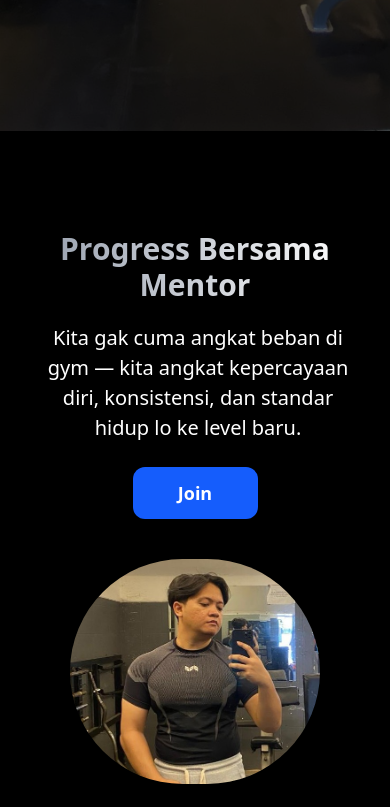
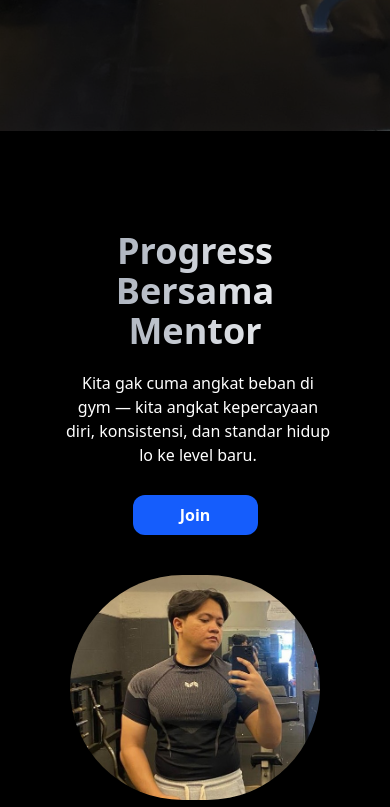
Before and after one commit to Reihannnn/drp-fitness, a React (Vite) app: page / in a window 390 px wide. Shown: the part 795-1602 px from the top of the page. Built offline with nearby package versions, Linux system fonts and the light colour scheme; a web font is replaced by a local one.

Commit message:
fix design at mentor section

```diff
--- a/src/pages/coach.jsx
+++ b/src/pages/coach.jsx
@@ -8,24 +8,26 @@ const CoachSection = () => {
         id="mentor"
       >
         <section
-          className="h-[100vh] w-4/5 mx-auto md:flex lg:flex bg-black text-white pt-25  items-center justify-center gap-8"
+          className="w-[95%] mx-auto md:flex lg:flex bg-black text-white pt-25  items-center justify-center gap-8 p-12"
         >
-          <section className="ml-0 mb-8 lg:ml-5 lg:mb-0 md:w-2/5">
-            <h1 className="text-center md:text-left text-white text-3xl md:text-6xl font-bold gradient-text">
+          <section className="ml-0 mb-8 lg:ml-5 lg:mb-0 md:w-4/5">
+            <h1 className="text-center md:text-left text-white text-4xl md:text-6xl font-bold gradient-text mb-5">
               Progress Bersama Mentor
             </h1>
-            <p className="text-center md:text-left lg:text-left text-xl md:text-2xl leading-normal mt-5 ml-1.5">
+
+            <p className="text-center md:text-left lg:text-left text-md md:text-2xl mb-5 leading-normal mt-5 ml-1.5">
               Kita gak cuma angkat beban di gym — kita angkat kepercayaan diri,
               konsistensi, dan standar hidup lo ke level baru.
             </p>
 
-            <div className="p-2 mt-4 flex justify-center md:justify-start ">
+            <div className="ms:pb-4 p-2 mt-4 flex justify-center md:justify-start ">
               <a href="#price">
-                <button className="p-3 bg-blue-600 w-[125px] font-bold rounded-xl text-lg lg:text-xl hover:cursor-pointer">
+                <button className="p-2 bg-blue-600 w-[125px] font-bold rounded-xl text-md lg:text-lg hover:cursor-pointer">
                   Join
                 </button>
               </a>
             </div>
+
           </section>
           <section className="flex gap-2 text-white w-full justify-around md:w-3/5 lg:3/6">
             <div className="flex flex-col gap-5 items-center">
```
